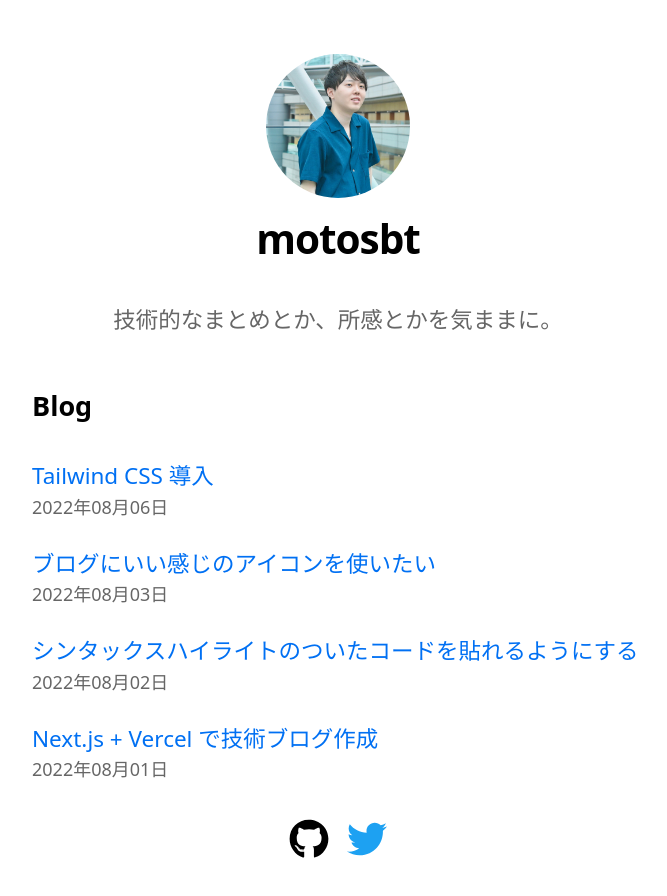
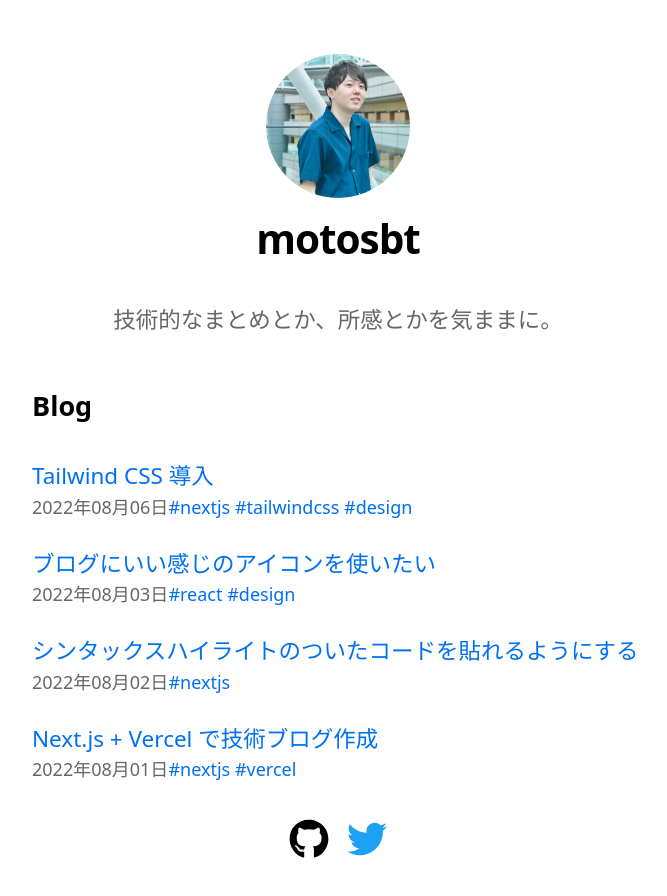
Before and after one commit to moto-sbt/nextjs-blog, a Next.js app: page / in a window 1280 px wide. Shown: the top 896 px of the page, without its empty margins (302-969 px from the left). Built offline with nearby package versions, Linux system fonts and the light colour scheme.

Commit message:
feat: タグを表示してリンクまでつけた(#15)

```diff
--- a/components/molecules/PostItem.tsx
+++ b/components/molecules/PostItem.tsx
@@ -5,12 +5,14 @@ type Props = {
     date: string
     title: string
     id: string
+    tags: Array<string>
 }
 
 const PostItem = ({
     date,
     title,
-    id
+    id,
+    tags
 }: Props) => {
     return (
         <>
@@ -22,6 +24,13 @@ const PostItem = ({
                 <small className="text-gray">
                     <Date dateString={date} />
                 </small>
+                {tags.map((tag) => (
+                    <Link href={`/tags/${tag}`}>
+                        <a>
+                            <small>#{tag} </small>
+                        </a>
+                    </Link>
+                ))}
             </li>
         </>
     )
--- a/components/organisms/PostItems.tsx
+++ b/components/organisms/PostItems.tsx
@@ -5,6 +5,7 @@ type Props = {
         date: string
         title: string
         id: string
+        tags: Array<string>
     }[]
 }
 
@@ -13,8 +14,8 @@ const PostItems = ({ allPostsData }: Props) => {
         <>
             <h2 className="text-2xl leading-loose my-4 font-bold">Blog</h2>
             <ul className="list-none p-0 m-0">
-                {allPostsData.map(({ id, date, title }) => (
-                    <PostItem date={date} title={title} id={id} />
+                {allPostsData.map(({ id, date, title, tags }) => (
+                    <PostItem date={date} title={title} id={id} tags={tags} />
                 ))}
             </ul>
         </>
--- a/lib/posts.ts
+++ b/lib/posts.ts
@@ -16,7 +16,8 @@ export function getSortedPostsData() {
      * {
      *   id: 'pre-rendering',
      *   title: 'Two Forms of Pre-rendering',
-     *   date: '2020-01-01'
+     *   date: '2020-01-01',
+     *   tags: ['nextjs', 'vercel']
      * }
      */
     const allPostsData = fileNames.map((fileName) => {
@@ -29,10 +30,11 @@ export function getSortedPostsData() {
 
         // gray-matter を使用して投稿メタデータを解析する
         const matterResult = matter(fileContents);
+        console.log(matterResult.data) // TODO:debug
 
         return {
             id,
-            ...(matterResult.data as { date: string, title: string}),
+            ...(matterResult.data as { date: string, title: string, tags: Array<string>}),
         };
     });
 
--- a/pages/index.tsx
+++ b/pages/index.tsx
@@ -18,6 +18,7 @@ type Props = {
     date: string
     title: string
     id: string
+    tags: Array<string>
   }[]
 }
 
--- a/posts/2022-08-01.md
+++ b/posts/2022-08-01.md
@@ -1,6 +1,7 @@
 ---
 title: 'Next.js + Vercel で技術ブログ作成'
 date: '2022-08-01'
+tags: ['nextjs', 'vercel']
 ---
 
 
--- a/posts/2022-08-02.md
+++ b/posts/2022-08-02.md
@@ -1,6 +1,7 @@
 ---
 title: 'シンタックスハイライトのついたコードを貼れるようにする'
 date: '2022-08-02'
+tags: ['nextjs']
 ---
 
 
--- a/posts/2022-08-03.md
+++ b/posts/2022-08-03.md
@@ -1,6 +1,7 @@
 ---
 title: 'ブログにいい感じのアイコンを使いたい'
 date: '2022-08-03'
+tags: ['react', 'design']
 ---
 
 
--- a/posts/2022-08-06.md
+++ b/posts/2022-08-06.md
@@ -1,6 +1,7 @@
 ---
 title: 'Tailwind CSS 導入'
 date: '2022-08-06'
+tags: ['nextjs', 'tailwindcss', 'design']
 ---
 
 
```
